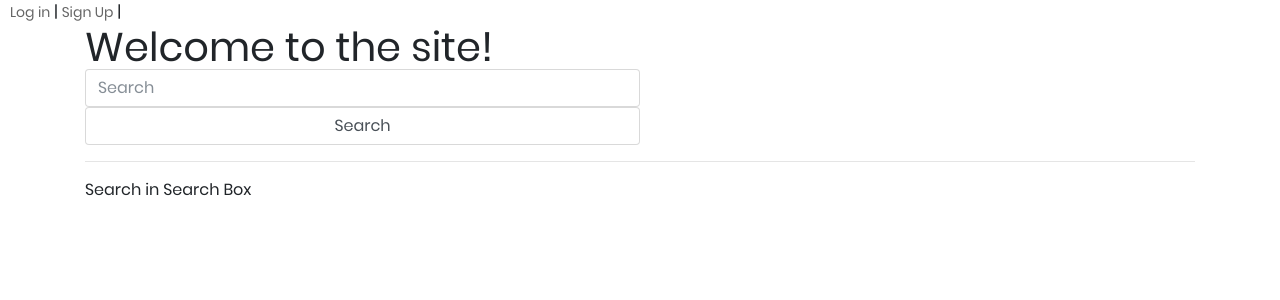
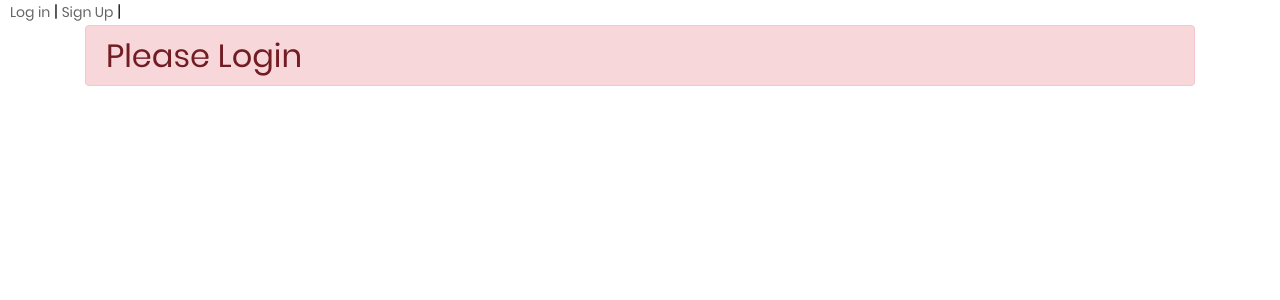
Before and after one commit to Amrut182/MediaWebApp, a Django app: page / in a window 1280 px wide. Shown: the top 300 px of the page. Run offline with Django 3.2, Linux system fonts and the light colour scheme; some libraries are stand-ins or nearby versions.

Commit message:
modified home page

```diff
--- a/DjangoProject/mediaApp/templates/mediaApp/home.html
+++ b/DjangoProject/mediaApp/templates/mediaApp/home.html
@@ -2,11 +2,6 @@
 {% block content %}
 {% if user.is_authenticated %}
 	<h1>Welcome back! {{ user.username }} </h1>
-{% else %}
-    <h1>Welcome to the site! </h1>
-{% endif %}
-
-
 	<form action="{% url 'youtube_query' %}" method="post">
 		{% csrf_token %}
 		<div style="width:50%">
@@ -42,5 +37,9 @@
 			<iframe width="500" height="500" src={{ current_video_id }} frameborder="0" allow="accelerometer; autoplay; clipboard-write; encrypted-media; gyroscope; picture-in-picture" allowfullscreen></iframe>
 		</div>
 	{% endif %}
+{% else %}
+    <h2 class="alert alert-danger">Please Login</h2>
+{% endif %}
+
 
 {% endblock content%}
```
Lines whose indentation alone changed are shown as unchanged.
